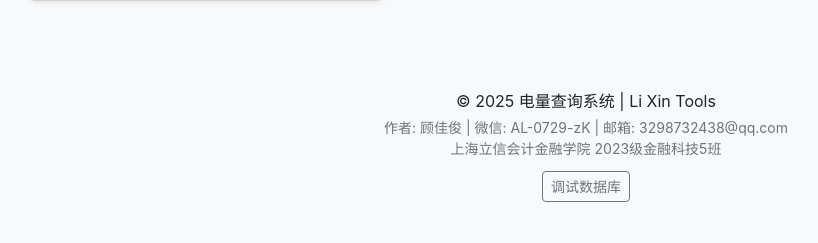
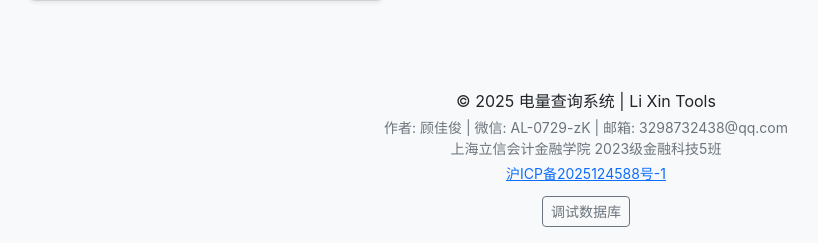
Before and after one commit to F7Pme/LiXinTools, a Flask app: page / in a window 1280 px wide. Shown: the part 832-1075 px from the top of the page, without its empty margins (54-872 px from the left). Before the commit the page ends 1034 px from the top, so only its background shows below. Run offline with Flask 3, Linux system fonts and the light colour scheme; data that the repository does not hold is empty; some libraries are stand-ins or nearby versions.

Commit message:
添加网站备案号

```diff
--- a/Web/templates/index.html
+++ b/Web/templates/index.html
@@ -145,7 +145,9 @@
                 <p class="mb-0">© 2025 电量查询系统 | Li Xin Tools</p>
                 <p class="small text-muted mb-0 mt-1">作者: 顾佳俊 | 微信: AL-0729-zK | 邮箱: 3298732438@qq.com</p>
                 <p class="small text-muted mb-1">上海立信会计金融学院 2023级金融科技5班</p>
-                <!-- 添加调试按钮 -->
+                <p class="small text-muted mb-1"><a href="https://beian.miit.gov.cn/"
+                        target="_blank">沪ICP备2025124588号-1</a></p>
+                <!-- 调试按钮 -->
                 <button id="debug-btn" class="btn btn-sm btn-outline-secondary mt-2">调试数据库</button>
             </div>
         </footer>
```
